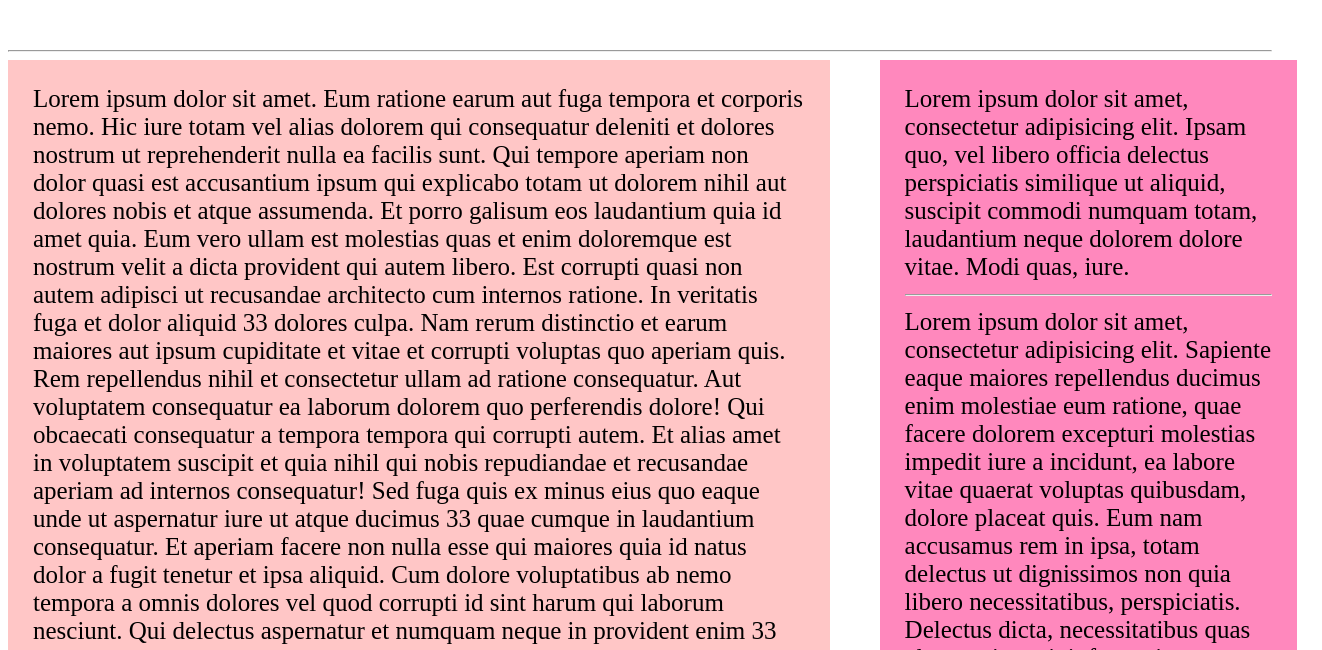
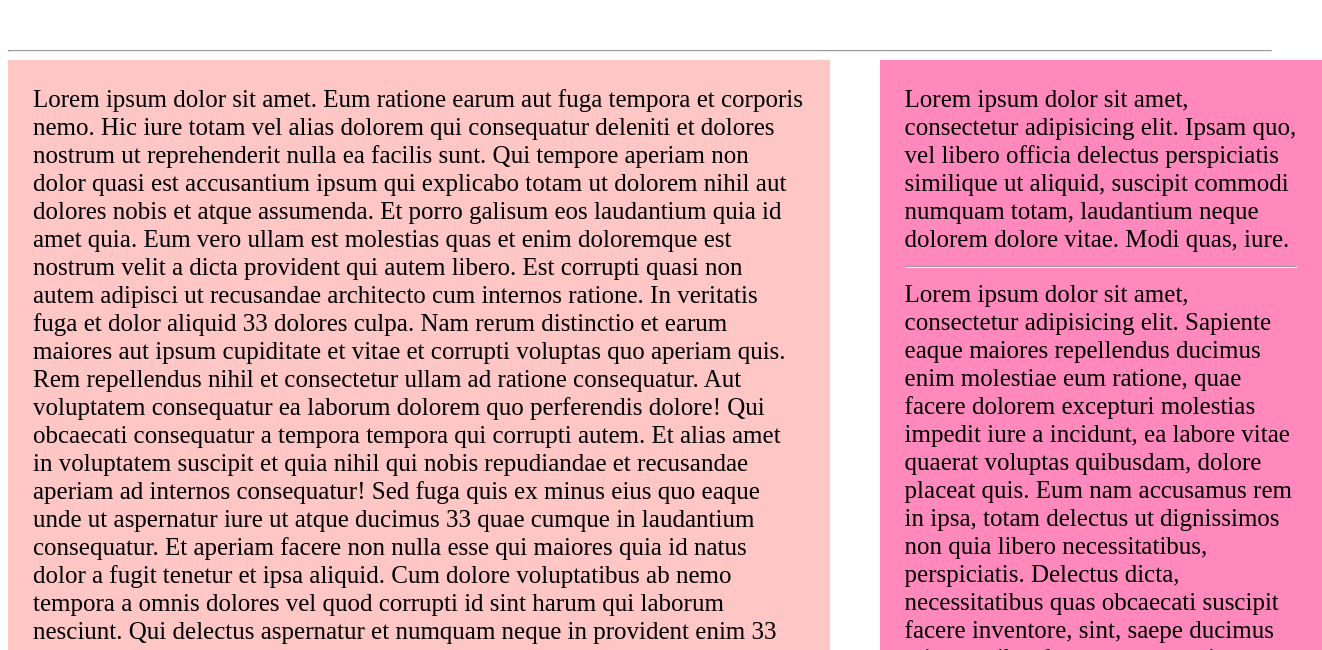
Before and after one commit to galaxyalienn/cssgridlayoutproject, a plain HTML site: page index.html in a window 1280 px wide. Shown: the part 150-800 px from the top of the page, 1322 px wide, since content can reach past the window. Drawn offline with Linux system fonts and the light colour scheme.

Commit message:
Update index.html

```diff
--- a/index.html
+++ b/index.html
@@ -5,15 +5,14 @@
 	<style>
 		.grid {
 			display: grid;
-			grid-template-columns: 65% 33%;
-			grid-column-gap:1em;
-			grid-row-gap: 1em;
+			grid-template-columns: 65% 35%;
+			grid-column-gap:2em;
+			grid-row-gap: 2em;
 			grid-column-gap: 2em;
 			width: 100%;
 			height: auto;
 			margins: auto;
 			font-size: 25px;
-
 		}
 		.grid > div{
 			background-color: #FF88BD;
```
